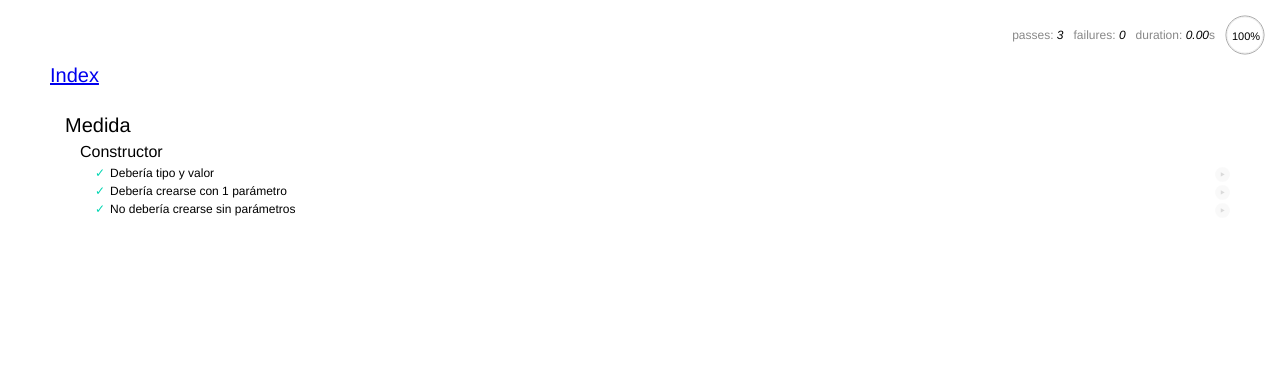
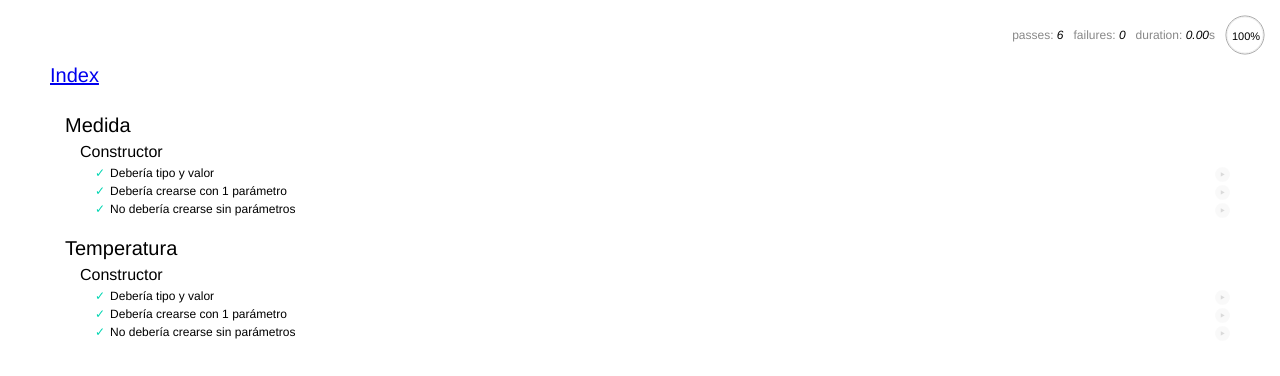
Before and after one commit to ULL-ESIT-GRADOII-DSI/mocha-y-chai-joshua-samuel, a website: page test.html in a window 1280 px wide. Drawn offline with Linux system fonts and the light colour scheme.

Commit message:
Test clase Temperatura

```diff
--- a/assets/js/test_temperatura.js
+++ b/assets/js/test_temperatura.js
@@ -4,9 +4,9 @@ describe("Medida", function() {
 
     describe("Constructor", function() {
     it("Debería tipo y valor", function() {
-      var t = new Medida (5, 'M');
+      var t = new Medida (5, 'c');
       expect(t.valor).to.equal(5);
-      expect(t.tipo).to.equal("M");
+      expect(t.tipo).to.equal("c");
     });
 
     it("Debería crearse con 1 parámetro", function() {
@@ -20,3 +20,24 @@ describe("Medida", function() {
   });
 
 });
+
+describe("Temperatura", function() {
+
+    describe("Constructor", function() {
+    it("Debería tipo y valor", function() {
+      var t = new Temperatura (5,'k');
+      expect(t.valor).to.equal(5);
+      expect(t.tipo).to.equal("k");
+    });
+
+    it("Debería crearse con 1 parámetro", function() {
+      var t = new Temperatura(5);
+      expect(t.valor).to.equal(5);
+    });
+
+    it("No debería crearse sin parámetros", function() {
+      expect(new Temperatura()).to.equal.undefined;
+    });
+  });
+
+});
--- a/test.html
+++ b/test.html
@@ -2,7 +2,7 @@
 <html>
 <head>
   <meta charset="utf-8">
-  <title>Cow tests</title>
+  <title>Conversor tests</title>
   <link rel="stylesheet" media="all" href="vendor/mocha.css">
 </head>
 <body>
```
